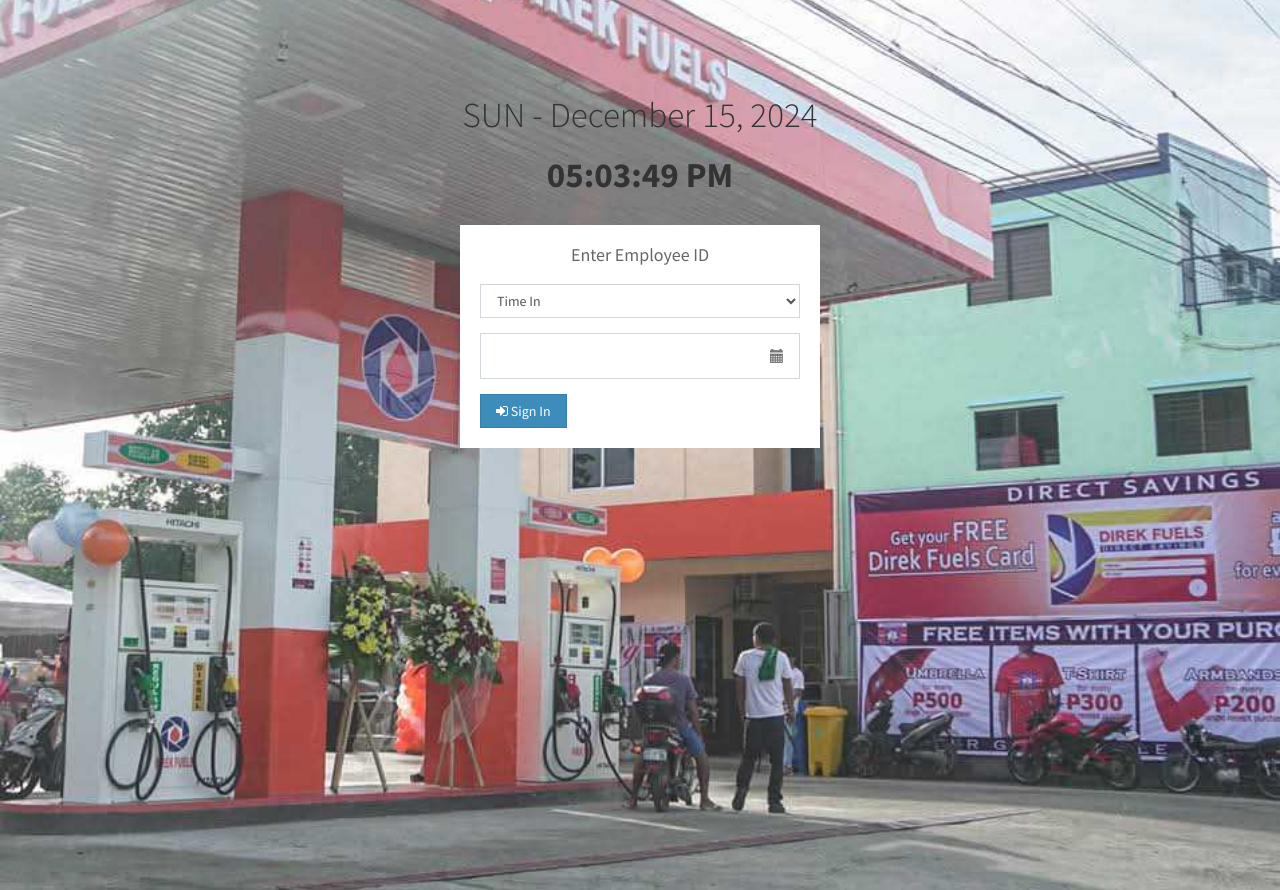
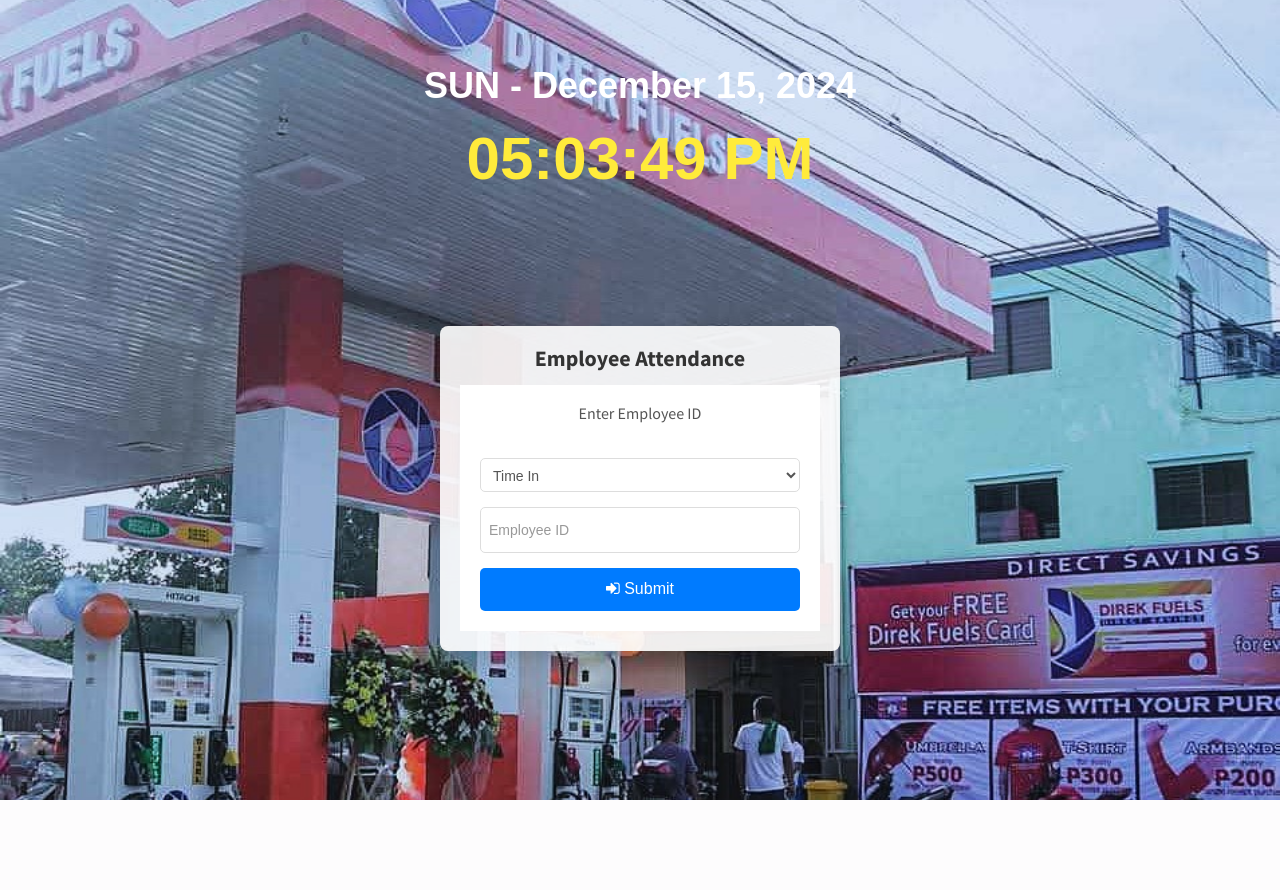
Before and after one commit to razelpogi/employee-Attendance, a PHP site: page / in a window 1280 px wide. After the commit the page ends 800 px from the top, so only its background shows below. Run offline with PHP 8.4, Linux system fonts and the light colour scheme; some libraries are stand-ins or nearby versions.

Commit message:
nausad na

```diff
--- a/admin/includes/navbar.php
+++ b/admin/includes/navbar.php
@@ -2,9 +2,9 @@
     <!-- Logo -->
     <a href="home.php" class="logo">
       <!-- mini logo for sidebar mini 50x50 pixels -->
-      <span class="logo-mini">EMS</span>
+      <span class="logo-mini">Direk Fuels</span>
       <!-- logo for regular state and mobile devices -->
-      <span class="logo-lg">EMS</span>
+      <span class="logo-lg">Direk Fuels</span>
     </a>
     <!-- Header Navbar: style can be found in header.less -->
     <nav class="navbar navbar-static-top">
--- a/index.php
+++ b/index.php
@@ -1,42 +1,57 @@
 <?php session_start(); ?>
 <?php include 'header.php'; ?>
-<body class="hold-transition login-page" style="background-image: url('images/background.jpg'); background-size: cover; background-repeat: no-repeat; background-position: center;">
-<div class="login-box">
-   <div class="login-logo">
-      <p id="date"></p>
-      <p id="time" class="bold"></p>
+<body class="hold-transition login-page" style="background-image: url('images/background.jpg'); background-size: cover; background-repeat: no-repeat; background-position: center; height: 100vh; display: flex; flex-direction: column; align-items: center; justify-content: center; font-family: 'Poppins', sans-serif; margin: 0;">
+
+<!-- Scrolling Text Animation outside the container -->
+<div class="scrolling-text-container" style="width: 100%; overflow: hidden; position: absolute; top: 50px; z-index: 10;">
+    <div class="scrolling-text" style="position: absolute; font-size: 80px; color: #FF5722; font-weight: bold; white-space: nowrap; animation: scroll-text 15s linear infinite;">
+        Direk Fuels
+    </div>
+</div>
+
+<!-- Display the time and date outside the container -->
+<div id="time-container" style="text-align: center; margin-bottom: 30px; z-index: 20;">
+   <p id="date" style="color: #ffffff; font-size: 36px; font-weight: 600; margin: 0;"></p>
+   <p id="time" style="color: #ffeb3b; font-size: 60px; font-weight: bold; margin: 5px 0;"></p>
+</div>
+
+<!-- Login Box Container -->
+<div class="login-box" style="background: rgba(255, 255, 255, 0.9); padding: 20px; border-radius: 8px; box-shadow: 0 5px 20px rgba(0, 0, 0, 0.2); width: 90%; max-width: 400px;">
+   <div class="login-logo" style="text-align: center; margin-bottom: 15px;">
+      <h1 style="color: #333; font-size: 22px; font-weight: bold; margin: 0;">Employee Attendance</h1>
    </div>
 
    <div class="login-box-body">
-      <h4 class="login-box-msg">Enter Employee ID</h4>
+      <h4 class="login-box-msg" style="color: #555; font-size: 16px; margin-bottom: 15px; text-align: center;">Enter Employee ID</h4>
 
       <form id="attendance">
           <div class="form-group">
-            <select class="form-control" name="status">
+            <select class="form-control" name="status" style="border: 1px solid #ddd; border-radius: 5px; padding: 8px; font-size: 14px;">
               <option value="in">Time In</option>
               <option value="out">Time Out</option>
             </select>
           </div>
          <div class="form-group has-feedback">
-            <input type="text" class="form-control input-lg" id="employee" name="employee" required>
-            <span class="glyphicon glyphicon-calendar form-control-feedback"></span>
+            <input type="text" class="form-control input-lg" id="employee" name="employee" required placeholder="Employee ID" style="border: 1px solid #ddd; border-radius: 5px; padding: 8px; font-size: 14px;">
          </div>
          <div class="row">
-            <div class="col-xs-4">
-                  <button type="submit" class="btn btn-primary btn-block btn-flat" name="signin"><i class="fa fa-sign-in"></i> Sign In</button>
-               </div>
+            <div class="col-xs-12">
+               <button type="submit" class="btn btn-primary btn-block btn-flat" name="signin" style="background: #007BFF; color: #fff; border: none; padding: 10px; font-size: 16px; border-radius: 5px; transition: background 0.3s;">
+                  <i class="fa fa-sign-in"></i> Submit
+               </button>
+            </div>
          </div>
       </form>
    </div>
-      <div class="alert alert-success alert-dismissible mt20 text-center" style="display:none;">
-      <button type="button" class="close" data-dismiss="alert" aria-hidden="true">&times;</button>
+
+   <div class="alert alert-success alert-dismissible text-center" style="display:none; margin-top: 15px; background: #e7f9ee; border: 1px solid #c8e6c9; color: #388e3c; padding: 10px; border-radius: 5px;">
+      <button type="button" class="close" data-dismiss="alert" aria-hidden="true" style="color: #388e3c;">&times;</button>
       <span class="result"><i class="icon fa fa-check"></i> <span class="message"></span></span>
     </div>
-      <div class="alert alert-danger alert-dismissible mt20 text-center" style="display:none;">
-      <button type="button" class="close" data-dismiss="alert" aria-hidden="true">&times;</button>
+   <div class="alert alert-danger alert-dismissible text-center" style="display:none; margin-top: 15px; background: #fdecea; border: 1px solid #f5c6cb; color: #c82333; padding: 10px; border-radius: 5px;">
+      <button type="button" class="close" data-dismiss="alert" aria-hidden="true" style="color: #c82333;">&times;</button>
       <span class="result"><i class="icon fa fa-warning"></i> <span class="message"></span></span>
-    </div>
-
+   </div>
 </div>
 
 <?php include 'scripts.php' ?>
@@ -71,8 +86,62 @@
       }
     });
   });
-
 });
 </script>
+
+<style>
+body {
+    margin: 0;
+    font-family: 'Poppins', sans-serif;
+}
+
+#time-container {
+    position: relative;
+    max-width: 90%;
+    z-index: 10;  /* Ensure the date/time are above other elements */
+}
+
+form .form-control {
+    box-shadow: none;
+}
+
+form .form-control:focus {
+    border-color: #007BFF;
+    outline: none;
+    box-shadow: 0 0 3px rgba(0, 123, 255, 0.5);
+}
+
+button:hover {
+    background: #0056b3 !important;
+}
+
+/* Animation for Scrolling Text */
+@keyframes scroll-text {
+    0% {
+        left: 100%;
+    }
+    100% {
+        left: -100%;
+    }
+}
+
+.scrolling-text-container {
+    width: 100%;
+    overflow: hidden;
+    position: absolute;
+    top: 50px;  /* Adjusted position */
+    z-index: 5;
+}
+
+.scrolling-text {
+    position: absolute;
+    font-size: 80px; /* Large font */
+    color: #FF5722;  /* Orange color */
+    font-weight: bold;
+    white-space: nowrap;
+    animation: scroll-text 15s linear infinite; /* Slower animation for smoother effect */
+}
+</style>
+
 </body>
 </html>
```
Also changed, not shown: admin/index.php (+91 -14 lines), images/Direk Fuels.jpg (added), images/IMG_20221209_062151_0974.jpg (deleted), images/background.jpg, images/facebook-profile-image.jpeg (deleted), images/female4.jpg (deleted), images/male.png (deleted), images/profile.jpg (deleted), images/thanossmile.jpg (deleted).
